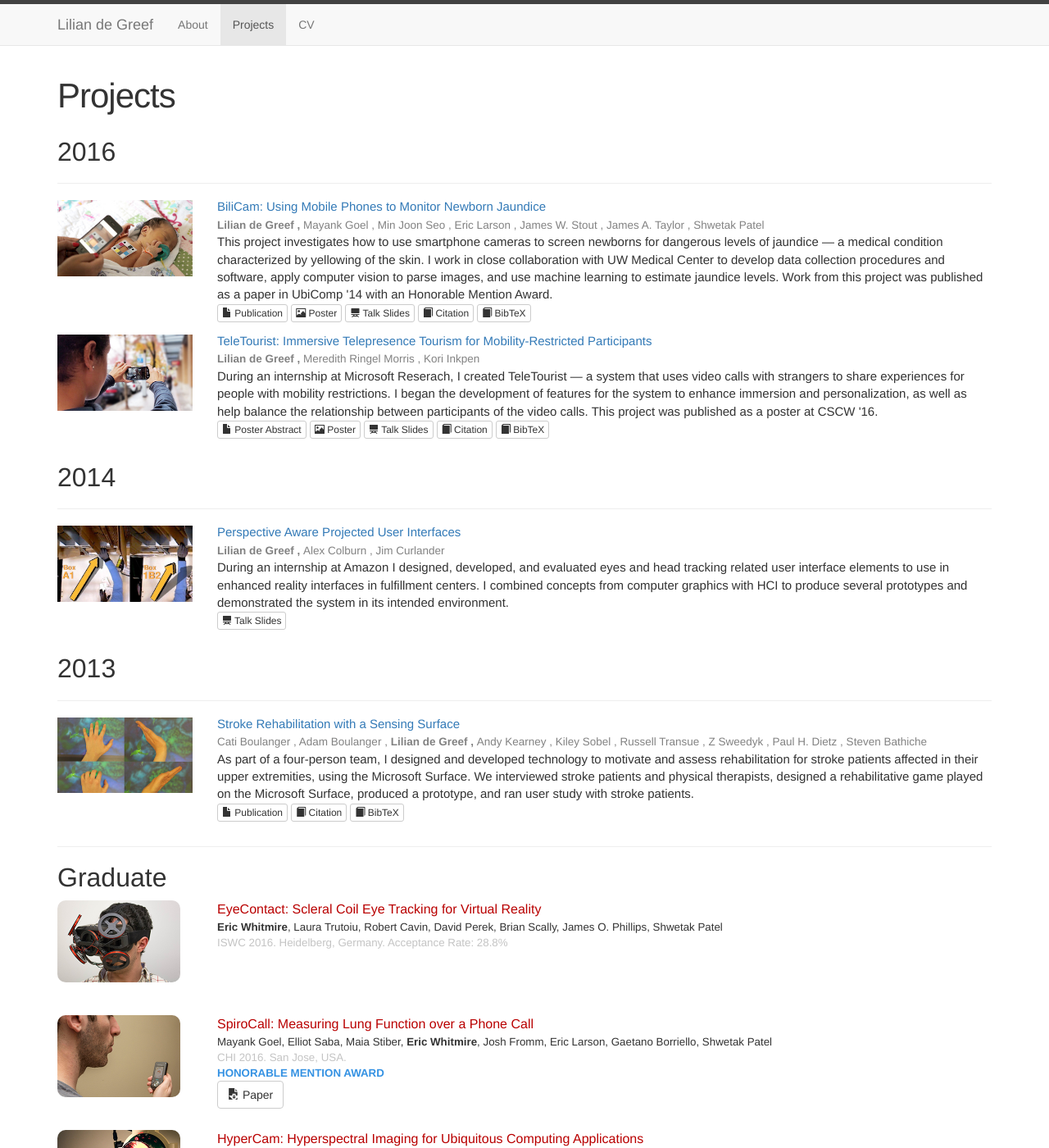
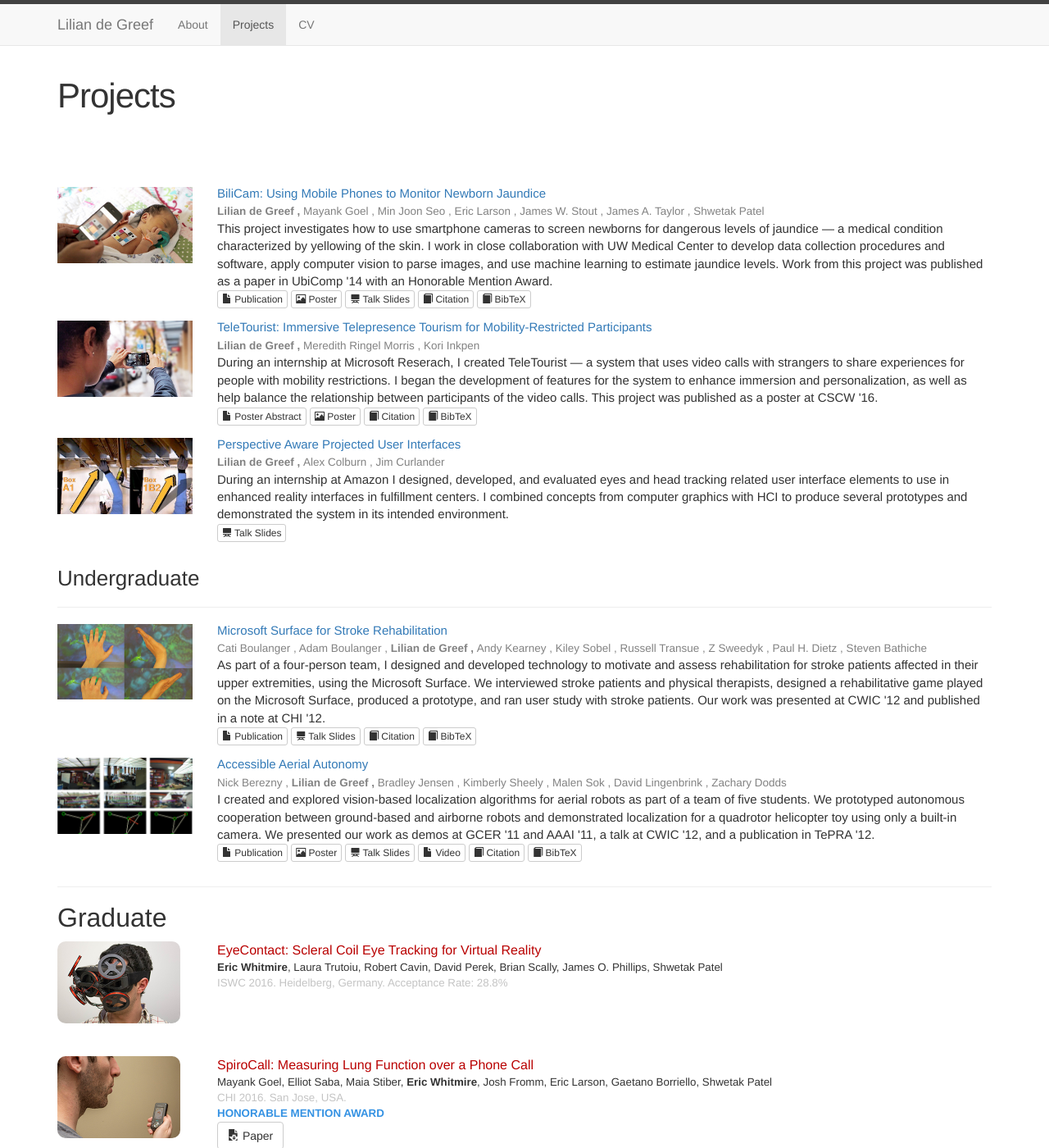
Before and after one commit to ldegreef/ewhitmire.github.io, a Jekyll site: the page built from projects.html, in a window 1280 px wide and 1400 px high. Shown: the whole window at 82% size. Built offline with Jekyll 4.4.1, drawn with Linux system fonts in a browser that asks for light colours; some web fonts are replaced.

Commit message:
Added remaining undergraduate CS projects

```diff
--- /dev/null
+++ b/_projects/aerialautonomy.md
@@ -0,0 +1,38 @@
+---
+abstract: |-
+  This work presents a combination of software and hardware that makes aerial autonomy substantially more accessible both in terms of programmatic complexity and in terms of cost. We use the ARDrone quadrotor helicopter and Willow Garage's Robot Operating System software infrastructure to demonstrate several autonomous tasks. Using vision as the sole aerial sensor, we demonstrate point-to-point navigation, aerial support of a ground robots, and robot localization within image-based maps. In contrasting several variations of SURF- feature matching, we demonstrate that low-cost aerial platforms can support robust, landmark-free visual spatial reasoning. This evaluation shows that aerial platforms can be practical, cost- and time-effective components of task-performing systems. We argue that aerial autonomy should be considered a broadly accessible resource, within reach of any investigator or educator of AI robotics.
+authors:
+- Nick Berezny
+- Lilian de Greef
+- Bradley Jensen
+- Kimberly Sheely
+- Malen Sok
+- David Lingenbrink
+- Zachary Dodds
+bibtex: |-
+  @inproceedings{berezny2012accessible,
+   title={Accessible aerial autonomy},
+   author={Berezny, Nick and de Greef, Lilian and Jensen, Bradley and Sheely, Kimberly and Sok, Malen and Lingenbrink, David and Dodds, Zachary},
+   booktitle={2012 IEEE International Conference on Technologies for Practical Robot Applications (TePRA)},
+   pages={53--58},
+   year={2012},
+   organization={IEEE}
+  }
+blurb: |-
+   I created and explored vision-based localization algorithms for aerial robots as part of a team of five students. We prototyped autonomous cooperation between ground-based and airborne robots and demonstrated localization for a quadrotor helicopter toy using only a built-in camera. We presented our work as demos at GCER '11 and AAAI '11, a talk at CWIC '12, and a publication in TePRA '12.
+caption: ''
+citation: |-
+  Berezny, Nick, et al. "Accessible aerial autonomy." 2012 IEEE International Conference on Technologies for Practical Robot Applications (TePRA). IEEE, 2012. DOI=http://dx.doi.org/10.1109/TePRA.2012.6215654
+conference: IEEE International Conference on Technologies for Practical Robot Applications (TePRA) 2012
+date: '2012-04-23'
+image: '/img/pubs/AerialAutonomy_image.png'
+location: 'Harvey Mudd College'
+paper: /pdfs/AerialAutonomy.pdf
+poster: /pdfs/AerialAutonomy_poster.pdf
+talkslides: /pdfs/AerialAutonomy_talk.pdf
+thumbnail: '/img/pubs/AerialAutonomy_thumbnail.png'
+title: 'Accessible Aerial Autonomy'
+video: 'https://youtu.be/o_O2o2ly-34'
+video_embed: '<iframe width="560" height="315" src="https://www.youtube.com/embed/o_O2o2ly-34" frameborder="0" allowfullscreen></iframe>'
+year: 2011
+---
--- /dev/null
+++ b/_projects/logisketch.md
@@ -0,0 +1,22 @@
+---
+abstract: |-
+  I worked on LogiSketch, a system that recognizes hand-drawn digital logic diagrams and then allows students to simulate those diagrams. LogiSketch is one of few complete sketch recognition systems (and the first in its domain) that allows the student to draw freely, without drawing style constraints. LogiSketch employs novel recognition feedback and active support for error correction. Different groups of students worked on this project over the course of several years; I was part of a six-person team (4 undergraduate + 2 high school students) the summer of 2010. I specifically focused on methods to refine sketch recognition and refactoring code. I helped the team with user interface design and circuit simulation. The software was then rolled out and used in Harvey Mudd College’s introductory computer science course. Our work was further built on by students the next summer, which they published as a chapter in The Impact of Pen and Touch Technology on Education.
+authors:
+- Kevin Chan
+- Lilian de Greef
+- Alexa Keizur
+- Alice Paul
+- Brian Liao
+- June Woo Suk
+- Christine Alvarado
+blurb: |-
+   I helped developed software for tablet PCs to recognize and simulate hand-drawn logic circuits as part of a siz-person team. I specifically focused on methods to refine sketch recognition and refactoring code. I helped the team with user interface design and circuit simulation. The software was then rolled out and used in Harvey Mudd College’s introductory computer science course. Our work was further built on by students the next summer, which they published as a chapter in The Impact of Pen and Touch Technology on Education.
+caption: ''
+date: '2010-08-20'
+image: '/img/pubs/LogiSketch_image.png'
+location: 'Harvey Mudd College'
+talkslides: /pdfs/LogiSketch_talk.pdf
+thumbnail: '/img/pubs/LogiSketch_thumbnail.png'
+title: 'LogiSketch: A Free-Sketch Digital Circuit Design and Simulation System''
+year: 2010
+---
--- a/_projects/phishicaltherapy.md
+++ b/_projects/phishicaltherapy.md
@@ -30,7 +30,7 @@ bibtex: |-
   keywords = {gesture recognition, hci, rehabilitation, stroke, tabletop},
  }
 blurb: |-
-   As part of a four-person team, I designed and developed technology to motivate and assess rehabilitation for stroke patients affected in their upper extremities, using the Microsoft Surface. We interviewed stroke patients and physical therapists, designed a rehabilitative game played on the Microsoft Surface, produced a prototype, and ran user study with stroke patients.
+   As part of a four-person team, I designed and developed technology to motivate and assess rehabilitation for stroke patients affected in their upper extremities, using the Microsoft Surface. We interviewed stroke patients and physical therapists, designed a rehabilitative game played on the Microsoft Surface, produced a prototype, and ran user study with stroke patients. Our work was presented at CWIC '12 and published in a note at CHI '12.
 caption: ''
 citation: |-
   Boulanger, Cati, et al. "Stroke rehabilitation with a sensing surface." Proceedings of the SIGCHI Conference on Human Factors in Computing Systems. ACM, 2013. DOI=http://dx.doi.org/10.1145/2470654.2466160
@@ -38,9 +38,12 @@ conference: SIGCHI Conference on Human Factors in Computing Systems
   (CHI), 2013
 date: '2013-04-27'
 image: '/img/pubs/PhishicalTherapy_image.jpg'
+location: 'Harvey Mudd College'
 paper: /pdfs/PhishicalTherapy.pdf
 thumbnail: '/img/pubs/PhishicalTherapy_thumbnail.jpg'
-title: 'Stroke Rehabilitation with a Sensing Surface'
+talkslides: /pdfs/PhishicalTherapy_CWIC_talk.pdf
+title: 'Microsoft Surface for Stroke Rehabilitation'
 video: ''
 video_embed: ''
+year: 2011-2012
 ---
--- a/projects.html
+++ b/projects.html
@@ -6,20 +6,19 @@ weight: 2
 ---
 
 
-
-{% capture last_year %}0{% endcapture %}
+{% capture last_location %}''{% endcapture %}
 
 {% assign sorted_pubs = site.projects | sort: 'date' %}
+
 {% for pub in sorted_pubs reversed %}
 
-{% capture this_year %}{{ pub.date | date: "%Y" }}{% endcapture %}
+{% capture this_location %}{{ pub.location }}{% endcapture %}
+{% if this_location == 'Harvey Mudd College' and this_location != last_location %}
+<h3>Undergraduate</h3>
+<hr>
+{% endif %}
+{% capture last_location %}{{ this_location }}{% endcapture %}
 
-{% if this_year != nil and this_year != last_year%}
-<h2 id="{{ this_year }}-ref">{{this_year}}</h2>
-<hr/>
-{% endif %}
-
-{% capture last_year %}{{ this_year }}{% endcapture %}
 
 <div class="row publication-badge">
   <div class="publication-pic col-md-2 col-sm-3 col-xs-12 text-left">
```
Also changed, not shown: _projects/bilicam.md (+2 -0 lines), _projects/papui.md (+2 -0 lines), _projects/teletourist.md (+2 -3 lines), img/pubs/AerialAutonomy_thumbnail.png (added), img/pubs/LogiSketch_image.png (added), img/pubs/LogiSketch_thumbnail.png (added), 7 other files.
